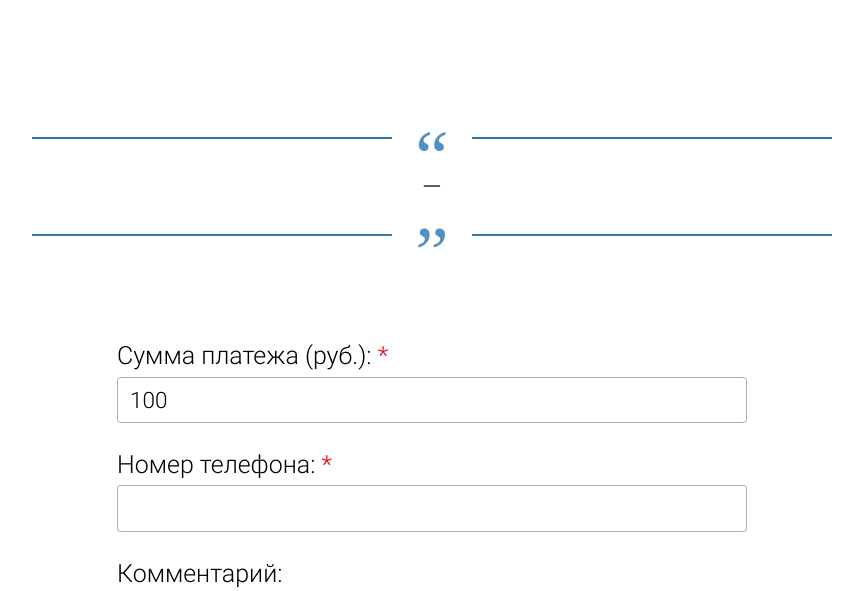
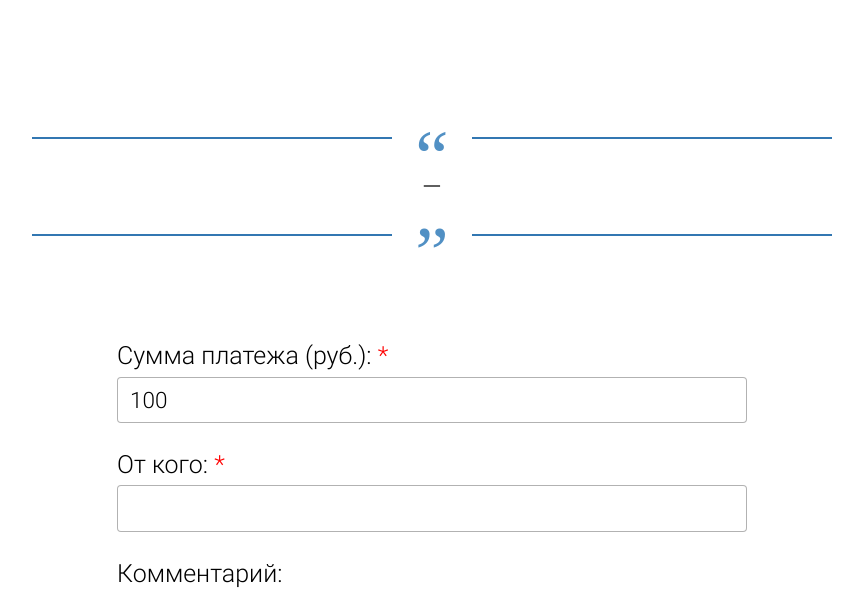
Before and after one commit to MRectalanal/edinenie, a website: page public/kassa.html in a window 1280 px wide. Shown: the part 192-783 px from the top of the page, without its empty margins (208-1071 px from the left). Drawn offline with Linux system fonts and the light colour scheme; no server answers.

Commit message:
kassa-form

```diff
--- a/public/kassa.html
+++ b/public/kassa.html
@@ -31,9 +31,8 @@
 			<input required name="scid" value="843351" type="hidden"/>
 			<label>Сумма платежа (руб.): <font color="red">*</font></label><br>
 			<input required name="sum" value="100" type="number" min="1" placeholder="Укажите сумму платежа">
-			<label>Номер телефона: <font color="red">*</font></label><br>
+			<label>От кого: <font color="red">*</font></label><br>
 			<input required name="customerNumber" value="" size="64"/><br>
-			<input name="custName" value="" type="hidden"/>
 			<label>Комментарий:</label><br>
 			<textarea name="orderDetails" value="" rows="5" cols="64" wrap="soft"></textarea><br>
 			<input id="submit" type="submit" value="Далее">
```
